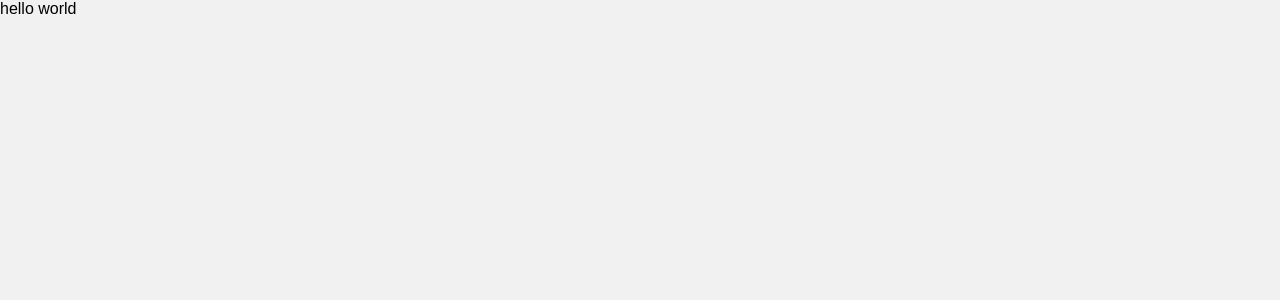
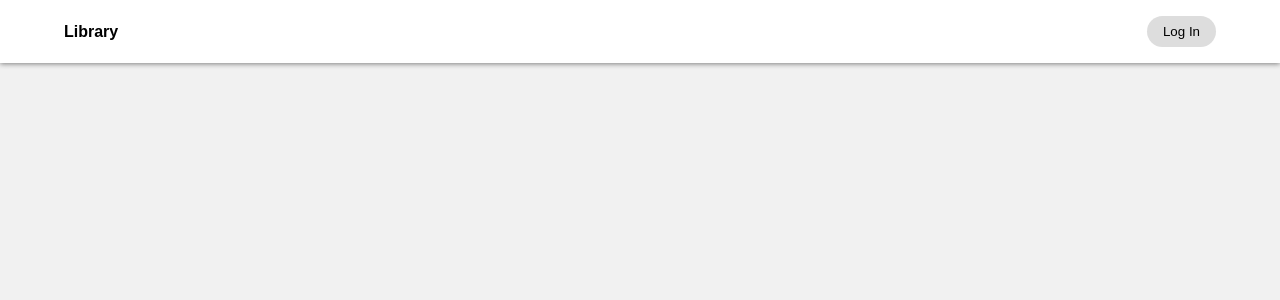
Before and after one commit to Mohammed-Lashein/ITI-frontend-1-month-summer-training, a React (Vite) app in the folder library-project-react-version/: page / in a window 1280 px wide. Shown: the top 300 px of the page. Built offline with nearby package versions, Linux system fonts and the light colour scheme.

Commit message:
feat: finish Navbar component

```diff
--- a/library-project-react-version/src/App.jsx
+++ b/library-project-react-version/src/App.jsx
@@ -1,5 +1,9 @@
+import Navbar from './components/Navbar'
+
 function App() {
-  return <div>hello world</div>
+  return <div>
+    <Navbar />
+  </div>
 }
 
 export default App
--- a/library-project-react-version/src/components/Navbar.jsx
+++ b/library-project-react-version/src/components/Navbar.jsx
@@ -1,6 +1,9 @@
 function Navbar() {
-  return (
-    <div>Navbar</div>
-  )
+	return (
+		<nav>
+			<header>Library</header>
+			<button className='login'>Log In</button>
+		</nav>
+	)
 }
 export default Navbar
```
